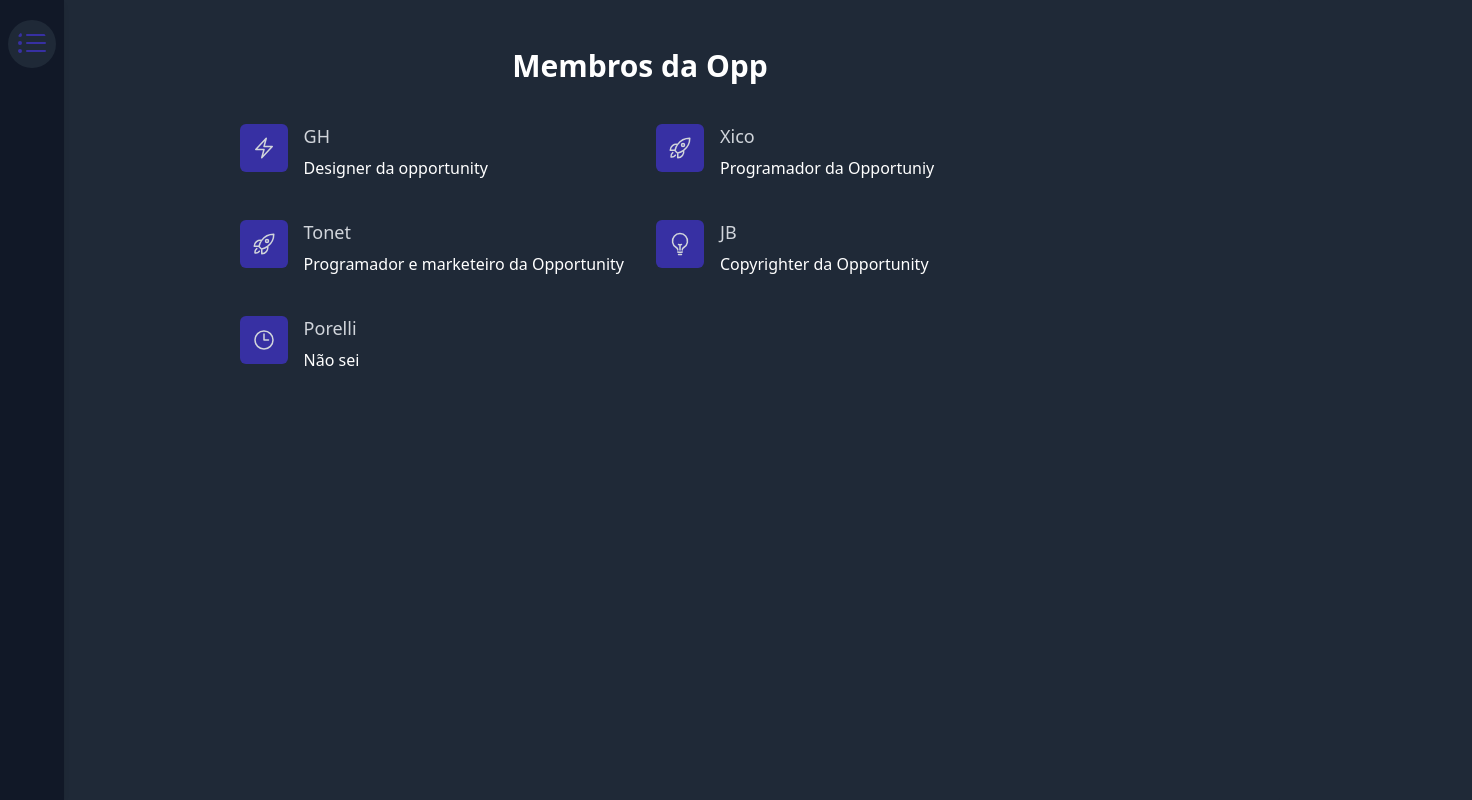
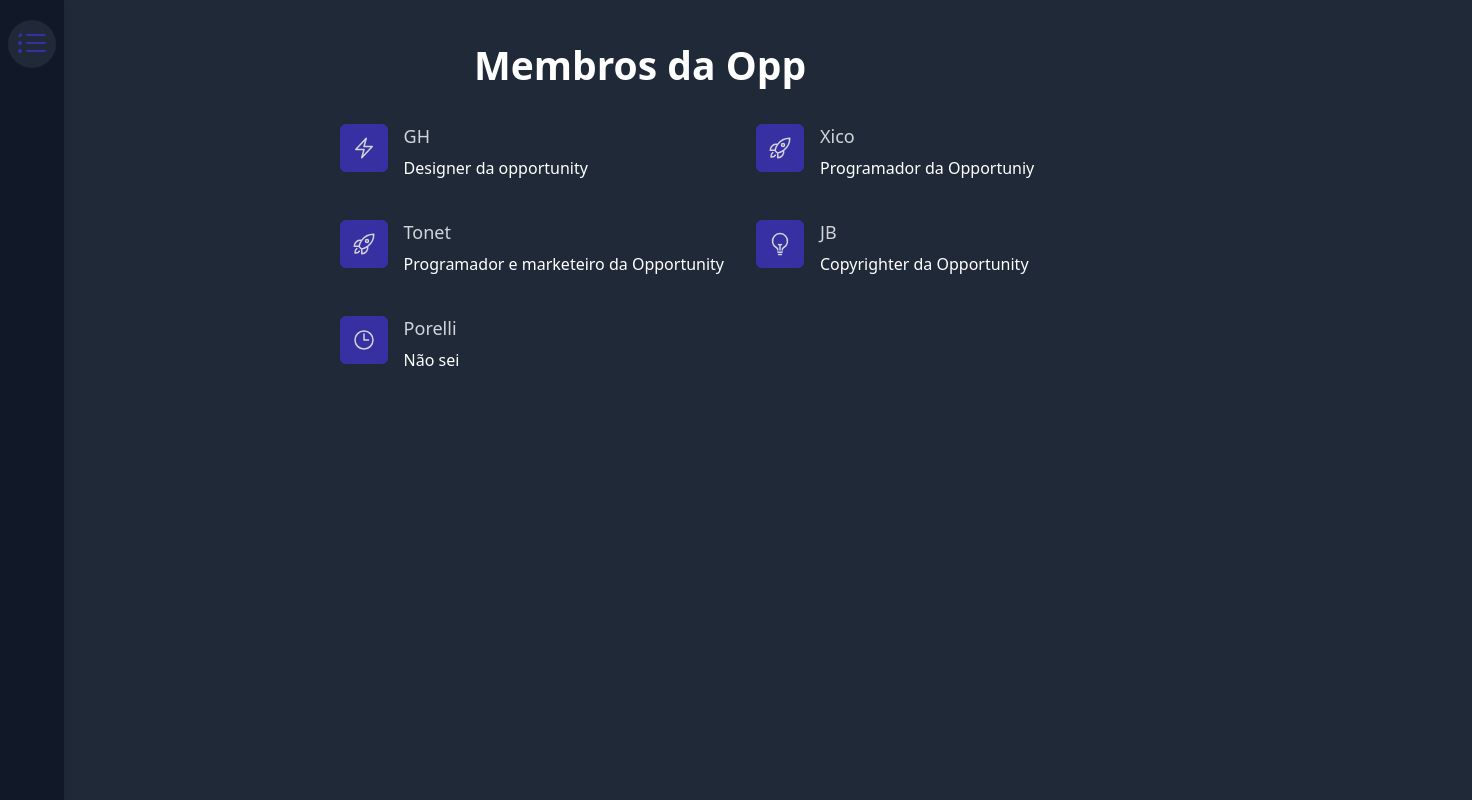
Before and after one commit to Francisco-Emanuel/viteTailwind, a React (Vite) app: page / in a window 1280 px wide. Shown: the whole page, 1472 px wide, since content can reach past the window. Built offline with nearby package versions, Linux system fonts and the light colour scheme.

Commit message:
add framer-motion + name & icon

```diff
--- a/index.html
+++ b/index.html
@@ -2,9 +2,9 @@
 <html lang="en">
   <head>
     <meta charset="UTF-8" />
-    <link rel="icon" type="image/svg+xml" href="/vite.svg" />
+    <link rel="icon" type="image/svg+xml" href="/opportunity.svg" />
     <meta name="viewport" content="width=device-width, initial-scale=1.0" />
-    <title>Vite + React</title>
+    <title>Opp</title>
   </head>
   <body>
     <div id="root"></div>
--- a/package.json
+++ b/package.json
@@ -10,6 +10,7 @@
   },
   "dependencies": {
     "@heroicons/react": "^2.0.11",
+    "framer-motion": "^7.3.5",
     "git": "^0.1.5",
     "react": "^18.2.0",
     "react-dom": "^18.2.0",
--- a/src/App.jsx
+++ b/src/App.jsx
@@ -1,4 +1,5 @@
 import { BoltIcon, RocketLaunchIcon, LightBulbIcon, ClockIcon } from '@heroicons/react/24/outline'
+import { motion } from 'framer-motion'
 
 export default function App() {
 
@@ -30,16 +31,36 @@ export default function App() {
     }
   ]
 
+  const foda = {
+    hidden: { opacity: 0 },
+    show: {
+      opacity: 1,
+      transition: {
+        delayChildren: 1
+      }
+    }
+  }
+
   return (
     <>
 
-        <div className="container flex flex-col h-screen w-screen bg-gray-800 rounded-sm mx-auto my-auto py-12">
-          <div className="container mx-auto w-screen">
+        <motion.div className="container flex flex-col h-screen bg-gray-800 mx-auto rounded-sm py-12" variants={foda} initial="hidden" animate="show">
+          <motion.div className="container" animate={{
+            scale: 1.3,
+            transition: {
+              duration: 1,
+            },
+           }}>
             <h1 className="font-bold font-sans text-center text-white text-3xl">Membros da Opp</h1>
-          </div>
+          </motion.div>
           <div className="mx-auto max-w-7xl px-4 sm:px-6 lg:px-8">
-            <div className="mt-10 flex justify-center align-middle">
-              <dl className="space-y-10 md:grid md:grid-cols-2 md:gap-x-8 md:gap-y-10 md:space-y-0">
+            <motion.div className="mt-10 flex justify-center align-middle" animate={{
+            x: 100,
+            transition: {
+              duration: 1,
+            },
+           }}>
+              <dl className="space-y-10 md:grid md:grid-cols-2 md:gap-x-8 md:gap-y-10 md:space-y-0" >
                 {objetos.map((objeto) => (
                   <div key={objeto.name} className="relative">
                     <dt>
@@ -52,9 +73,9 @@ export default function App() {
                   </div>
                 ))}
               </dl>
-            </div>
+            </motion.div>
           </div>
-        </div>
+        </motion.div>
 
     </>
   )
--- a/src/index.css
+++ b/src/index.css
@@ -4,6 +4,6 @@
 
 @layer components {
     body {
-        @apply bg-gray-800;
+        @apply bg-gray-800 overflow-x-hidden;
     }
 }
```
Also changed, not shown: public/opportunity.svg (added), 1 other file (tests, documents, lock files or other folders).
